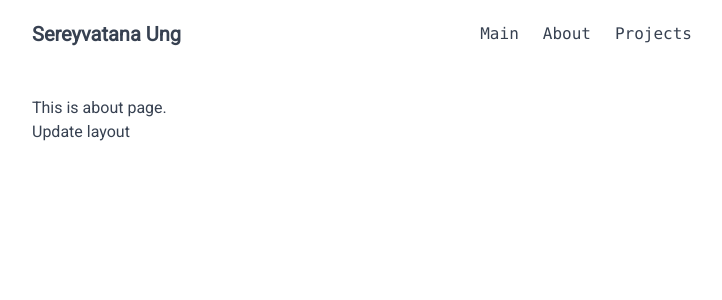
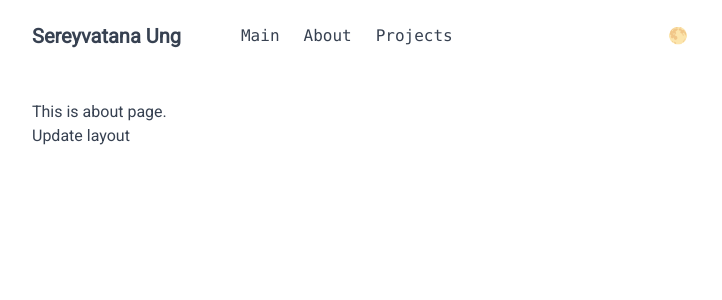
Before and after one commit to SereyvatanaUng/nuxt-blog, a Nuxt app: page /about in a window 1280 px wide. Shown: the top 300 px of the page, without its empty margins (280-1002 px from the left). Built offline with nearby package versions, Linux system fonts and the light colour scheme.

Commit message:
Dark mode selector button

```diff
--- /dev/null
+++ b/components/ColorModeSelector.vue
@@ -0,0 +1,43 @@
+<template>
+  <div class="flex space-x-2 items-center">
+    <div class="text-gray-500 text-xs" v-if="showNextModelLabel">
+      Change to {{ nextMode }}
+    </div>
+    <button
+      @click="toggleMode"
+      @mouseenter="showNextModelLabel = true"
+      @mouseleave="showNextModelLabel = false"
+      class="hover:bg-gray-200 dark:hover:bg-gray-400 px-2 py-1 text-gray-500"
+    >
+      {{ nextModeIcon }}
+    </button>
+  </div>
+</template>
+
+<script setup>
+const showNextModelLabel = ref(false);
+const colorMode = useColorMode();
+
+const modes = ["system", "light", "dark"];
+
+const nextModeIcons = {
+  system: "🌓",
+  light: "🌕",
+  dark: "🌑",
+};
+
+const nextMode = computed(() => {
+  const currentModeIndex = modes.indexOf(colorMode.preference);
+  let nextModeIndex = null;
+  if (currentModeIndex + 1 === modes.length) {
+    nextModeIndex = 0;
+  } else {
+    nextModeIndex = currentModeIndex + 1;
+  }
+  return modes[nextModeIndex];
+});
+
+const nextModeIcon = computed(() => nextModeIcons[nextMode.value]);
+
+const toggleMode = () => (colorMode.preference = nextMode.value);
+</script>
--- a/layouts/default.vue
+++ b/layouts/default.vue
@@ -1,12 +1,18 @@
 <template>
   <div class="container mx-auto max-w-2xl">
     <header class="flex justify-between items-center mt-5">
-      <div>
-        <NuxtLink to="/" class="text-xl font-semibold p-2 hover:bg-gray-200"
-          >Sereyvatana Ung</NuxtLink
-        >
+      <div class="flex items-center space-x-12">
+        <div>
+          <NuxtLink to="/" class="text-xl font-semibold p-2 hover:bg-gray-200"
+            >Sereyvatana Ung</NuxtLink
+          >
+        </div>
+        <Menu />
       </div>
-      <Menu />
+      <!-- Make sure everything inside ClientOnly are rendering on the Client not the server -->
+      <ClientOnly>
+        <ColorModeSelector />
+      </ClientOnly>
     </header>
 
     <main class="p-2 mt-10">
@@ -16,10 +22,6 @@
 </template>
 
 <script setup>
-const colorMode = useColorMode();
-colorMode.preference = "dark";
-console.log(colorMode.preference);
-
 useHead({
   titleTemplate: "%s - Sereyvatana Ung",
   link: [
--- a/pages/about.vue
+++ b/pages/about.vue
@@ -6,9 +6,6 @@
 </template>
 
 <script setup>
-definePageMeta({
-  colorMode: "light",
-});
 function enableCustomLayout() {
   setPageLayout("another");
 }
```
